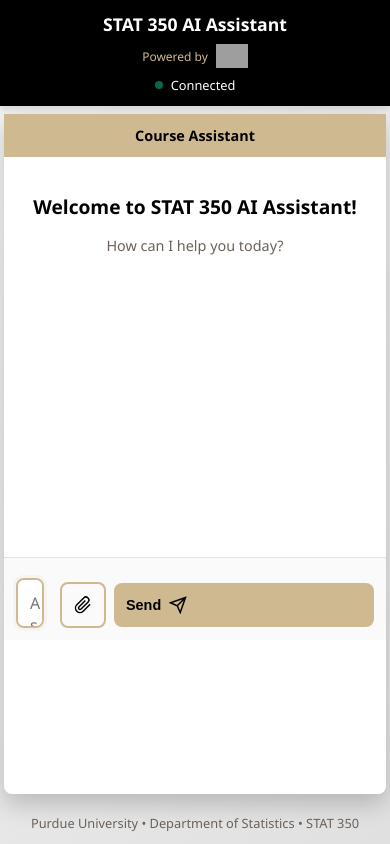
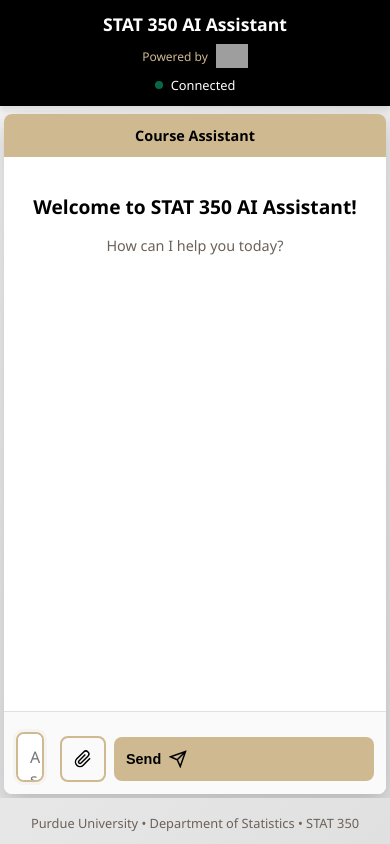
Before and after one commit to treese41528/STAT350-LatticeAI, a Flask app: page / in a window 390 px wide. Run offline with Flask 3, Linux system fonts and the light colour scheme; data that the repository does not hold is empty; some libraries are stand-ins or nearby versions; grey boxes are pictures that could not be loaded.

Commit message:
browser style update

```diff
--- a/templates/index.html
+++ b/templates/index.html
@@ -34,7 +34,8 @@
         body {
             font-family: 'Segoe UI', Tahoma, Geneva, Verdana, sans-serif;
             background: linear-gradient(135deg, #f5f5f5 0%, #e0e0e0 100%);
-            min-height: 100vh;
+            height: 100vh;
+            overflow: hidden;
             display: flex;
             flex-direction: column;
         }
@@ -115,6 +116,8 @@
             padding: 0 2rem;
             display: flex;
             flex-direction: column;
+            overflow: hidden;
+            min-height: 0;
         }
 
         /* Chat Container */
@@ -125,6 +128,8 @@
             box-shadow: var(--shadow-lg);
             display: flex;
             flex-direction: column;
+            overflow: hidden;
+            min-height: 0;
         }
 
         .chat-header {
@@ -140,8 +145,7 @@
             padding: 1.5rem;
             overflow-y: auto;
             scroll-behavior: smooth;
-            max-height: 600px;
-            min-height: 300px;
+            min-height: 0;
         }
 
         .message {
@@ -616,8 +620,6 @@
 
             .chat-messages {
                 padding: 1rem;
-                max-height: 500px;
-                min-height: 250px;
             }
 
             .message {
@@ -736,8 +738,6 @@
 
             .chat-messages {
                 padding: 0.75rem;
-                max-height: 400px;
-                min-height: 200px;
             }
 
             .message {
@@ -844,8 +844,6 @@
 
             .chat-messages {
                 padding: 0.75rem;
-                max-height: 300px;
-                min-height: 150px;
             }
 
             .chat-input-container {
@@ -1090,8 +1088,7 @@
                 </div>
             `;
             chatMessages.appendChild(typingDiv);
-            // Auto-scroll disabled - users can scroll manually
-            // chatMessages.scrollTop = chatMessages.scrollHeight;
+            chatMessages.scrollTop = chatMessages.scrollHeight;
             return typingDiv;
         }
 
@@ -1256,8 +1253,8 @@
                 renderLatex(contentElement);
             }
 
-            // Auto-scroll disabled - users can scroll manually
-            // chatMessages.scrollTop = chatMessages.scrollHeight;
+            // Auto-scroll to show new message
+            chatMessages.scrollTop = chatMessages.scrollHeight;
         }
 
         // Format content with markdown and LaTeX support
```
